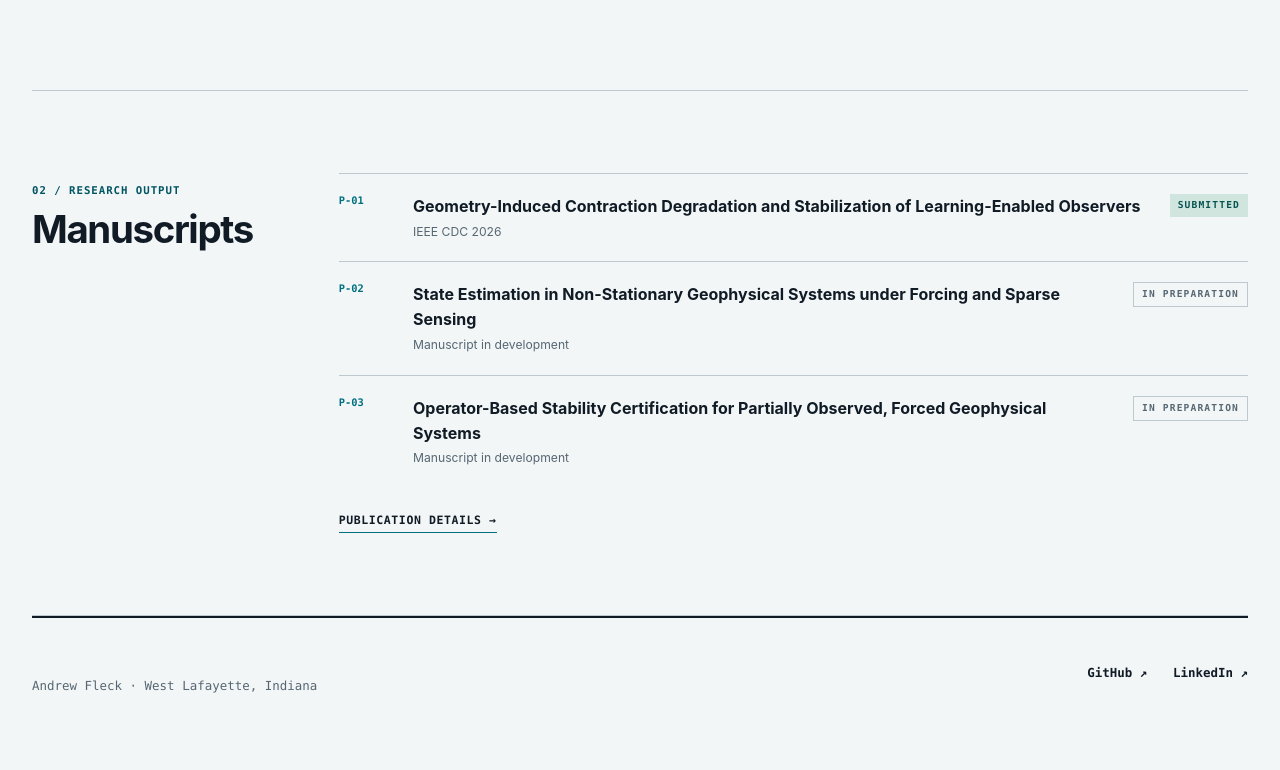
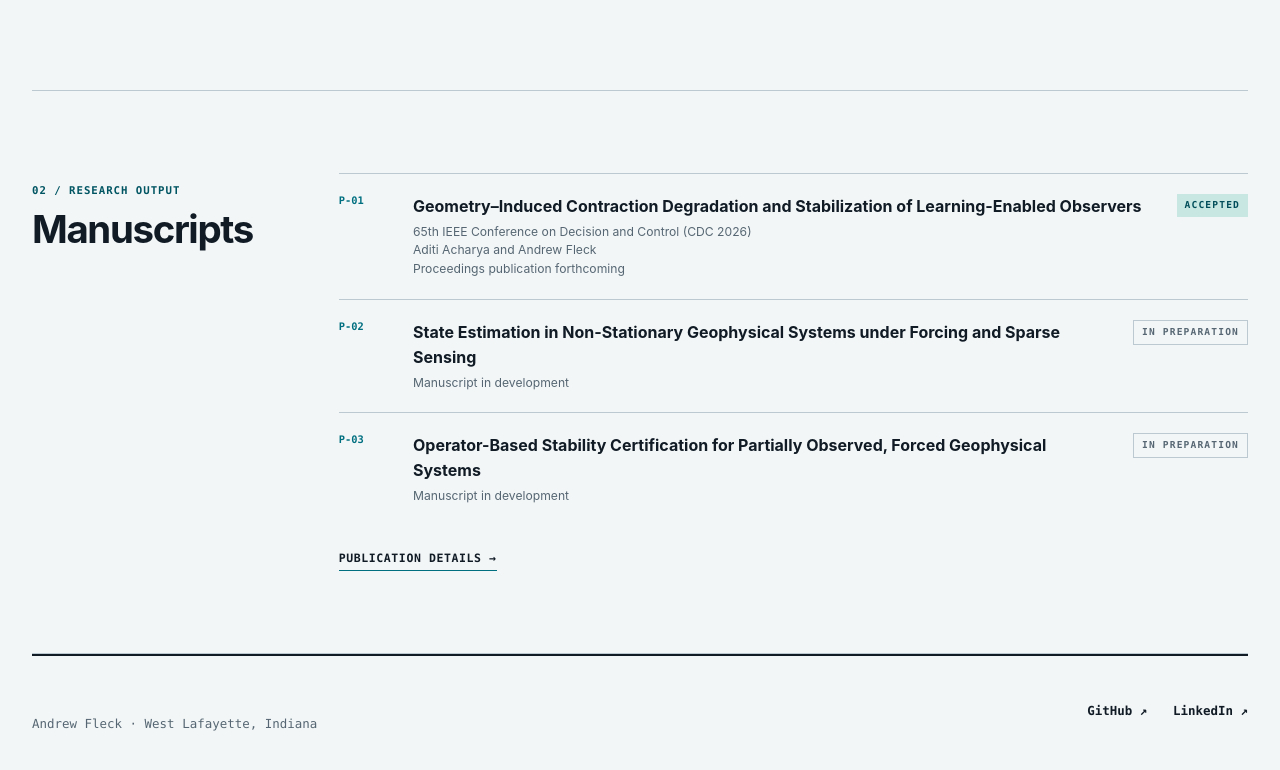
Before and after one commit to afleck18/andrew-fleck-portfolio, a Next.js app: page / in a window 1280 px wide. Shown: the part 1837-2607 px from the top of the page. Built offline with nearby package versions, Linux system fonts and the light colour scheme; no server answers.

Commit message:
Update CDC 2026 paper acceptance

```diff
--- a/app/data.ts
+++ b/app/data.ts
@@ -55,9 +55,19 @@ export const projects = [
 ];
 
 export const publications = [
-  { title: "Geometry-Induced Contraction Degradation and Stabilization of Learning-Enabled Observers", status: "Submitted", detail: "IEEE CDC 2026" },
-  { title: "State Estimation in Non-Stationary Geophysical Systems under Forcing and Sparse Sensing", status: "In preparation", detail: null },
-  { title: "Operator-Based Stability Certification for Partially Observed, Forced Geophysical Systems", status: "In preparation", detail: null },
+  {
+    slug: "geometry-induced-observers",
+    title: "Geometry–Induced Contraction Degradation and Stabilization of Learning-Enabled Observers",
+    authors: "Aditi Acharya and Andrew Fleck",
+    venue: "65th IEEE Conference on Decision and Control (CDC 2026)",
+    status: "Accepted",
+    detail: "Proceedings publication forthcoming",
+    paper: "https://arxiv.org/abs/2608.14925",
+    pdf: "https://arxiv.org/pdf/2608.14925",
+    doi: "https://doi.org/10.48550/arXiv.2608.14925",
+  },
+  { slug: null, title: "State Estimation in Non-Stationary Geophysical Systems under Forcing and Sparse Sensing", authors: null, venue: null, status: "In preparation", detail: null, paper: null, pdf: null, doi: null },
+  { slug: null, title: "Operator-Based Stability Certification for Partially Observed, Forced Geophysical Systems", authors: null, venue: null, status: "In preparation", detail: null, paper: null, pdf: null, doi: null },
 ];
 
 export const capabilities = [
--- a/app/globals.css
+++ b/app/globals.css
@@ -60,3 +60,7 @@ footer{border-top:2px solid var(--ink);font-family:var(--mono)}
 .output-section{padding:82px 0}.output-section h2{font-size:2.4rem}.output-list article{display:grid;grid-template-columns:55px 1fr auto;gap:1.2rem;padding:1.25rem 0;border-top:1px solid var(--line);align-items:start}.output-index{font:700 .65rem var(--mono);color:var(--teal)}.output-list h3{font-size:1rem;margin:0 0 .25rem}.output-list article p{font-size:.76rem;color:var(--muted);margin:0}.output-list>.text-link{display:inline-block;margin-top:1.5rem}
 @media(max-width:950px){.engineering-hero{grid-template-columns:1fr}.hero-console{min-height:360px}.work-heading{grid-template-columns:1fr}.work-grid{grid-template-columns:1fr 1fr}.work-card:last-child{grid-column:1/-1}}
 @media(max-width:700px){.engineering-hero{padding:58px 0}.hero-copy h1{font-size:2.65rem}.bio-strip,.output-section{grid-template-columns:1fr;gap:1.5rem}.work-grid{grid-template-columns:1fr}.work-card:last-child{grid-column:auto}.output-list article{grid-template-columns:42px 1fr}.output-list .status{grid-column:2}}
+
+.accepted{background:#c8e6e2;color:#004d59}.publication-authors{font-weight:650;color:var(--ink)!important}.publication-actions{display:flex;flex-wrap:wrap;align-items:center;gap:1.25rem;margin-top:1.5rem}.publication-actions>a:not(.button){font:700 .72rem var(--mono);text-transform:uppercase;letter-spacing:.04em;color:var(--teal-dark);border-bottom:1px solid var(--teal)}
+.paper-header{padding:70px 0 64px;border-bottom:1px solid var(--line)}.paper-header h1{font-size:clamp(2.3rem,4vw,3.8rem);line-height:1.08;letter-spacing:-.04em;max-width:1000px;margin:0}.paper-authors{font-size:1.05rem;font-weight:650;margin:1.5rem 0 .5rem}.acceptance-note{max-width:790px;color:var(--muted);font-size:1.05rem;margin:0}.paper-layout{display:grid;grid-template-columns:260px 1fr;gap:6vw;padding:64px 0 90px}.paper-layout aside dl{margin:0}.paper-layout aside dl>div{padding:1rem 0;border-top:1px solid var(--line)}.paper-layout aside dt{font:700 .68rem var(--mono);text-transform:uppercase;letter-spacing:.06em;color:var(--teal-dark)}.paper-layout aside dd{margin:.35rem 0 0;font-size:.88rem}.paper-body{max-width:780px}.paper-body section{margin-bottom:3rem}.paper-body h2{font-size:1.65rem;margin-bottom:1.2rem}.paper-body p{line-height:1.75}.citation{padding:1.25rem;border-left:3px solid var(--teal);background:var(--panel)}
+@media(max-width:700px){.paper-header{padding:54px 0}.paper-layout{grid-template-columns:1fr;padding:48px 0 70px}.paper-header h1{font-size:2.25rem}.publication-actions{align-items:flex-start}}
--- a/app/page.tsx
+++ b/app/page.tsx
@@ -21,6 +21,6 @@ export default function Home() {
 
     <section className="work-section"><div className="work-heading"><p className="section-code">01 / HIGHLIGHTED WORK</p><h2>Research implementations</h2><p>Each project is organized around a defined engineering question, an explicit estimation or analysis method, and a validation strategy.</p></div><div className="work-grid">{projects.slice(0,3).map((p,index) => <article className="work-card" key={p.slug}><TechnicalPanel type={index === 0 ? "estimation" : index === 1 ? "dynamics" : "tracking"}/><div className="work-card-body"><p className="project-meta">PROJECT {p.number} · {p.area}</p><h3>{p.title}</h3><p>{p.problem}</p><p className="method"><strong>Method</strong>{p.approach}</p><div className="card-links"><Link href={`/research/#${p.slug}`}>Case study →</Link>{p.repo && <a href={p.repo}>Code ↗</a>}</div></div></article>)}</div></section>
 
-    <section className="output-section"><div><p className="section-code">02 / RESEARCH OUTPUT</p><h2>Manuscripts</h2></div><div className="output-list">{publications.map((p,i) => <article key={p.title}><span className="output-index">P-{String(i+1).padStart(2,"0")}</span><div><h3>{p.title}</h3><p>{p.detail || "Manuscript in development"}</p></div><span className={`status ${p.status === "Submitted" ? "submitted" : "preparation"}`}>{p.status}</span></article>)}<Link className="text-link" href="/publications">Publication details →</Link></div></section>
+    <section className="output-section"><div><p className="section-code">02 / RESEARCH OUTPUT</p><h2>Manuscripts</h2></div><div className="output-list">{publications.map((p,i) => <article key={p.title}><span className="output-index">P-{String(i+1).padStart(2,"0")}</span><div><h3>{p.slug ? <Link href={`/publications/${p.slug}`}>{p.title}</Link> : p.title}</h3><p>{p.venue || "Manuscript in development"}</p>{p.authors && <p>{p.authors}</p>}{p.detail && <p>{p.detail}</p>}</div><span className={`status ${p.status === "Accepted" ? "accepted" : "preparation"}`}>{p.status}</span></article>)}<Link className="text-link" href="/publications">Publication details →</Link></div></section>
   </Shell>;
 }
--- a/app/publications/page.tsx
+++ b/app/publications/page.tsx
@@ -1,4 +1,5 @@
+import Link from "next/link";
 import { Eyebrow, Shell } from "../components";
 import { publications } from "../data";
-export const metadata = { title: "Publications" };
-export default function Publications() { return <Shell><section className="page-intro"><Eyebrow>Publications & manuscripts</Eyebrow><h1>Work in progress, labeled precisely.</h1><p>Status reflects the current stage of each manuscript. Links will be added only when public artifacts are available.</p></section><section className="publication-list">{publications.map((p,i) => <article key={p.title}><span className="pub-number">0{i+1}</span><div><span className={`status ${p.status === "Submitted" ? "submitted" : "preparation"}`}>{p.status}</span><h2>{p.title}</h2>{p.detail && <p>{p.detail}</p>}<div className="artifact-slots" aria-label="Unavailable publication artifacts"><span>PDF — pending</span><span>Code — pending</span><span>Citation — pending</span></div></div></article>)}</section><aside className="honesty-note"><strong>Artifact policy</strong><p>No abstract, author list, results, or publication links are shown until an approved public version exists.</p></aside></Shell>; }
+export const metadata = { title: "Publications", description: "Accepted and in-progress research by Andrew Fleck in state estimation and dynamical systems." };
+export default function Publications() { return <Shell><section className="page-intro"><Eyebrow>Publications & manuscripts</Eyebrow><h1>Research output</h1><p>Acceptance and manuscript status are reported separately from the availability of proceedings versions.</p></section><section className="publication-list">{publications.map((p,i) => <article key={p.title}><span className="pub-number">0{i+1}</span><div><span className={`status ${p.status === "Accepted" ? "accepted" : "preparation"}`}>{p.status}</span><h2>{p.slug ? <Link href={`/publications/${p.slug}`}>{p.title}</Link> : p.title}</h2>{p.authors && <p className="publication-authors">{p.authors}</p>}{p.venue && <p>{p.venue}</p>}{p.detail && <p>{p.detail}</p>}{p.paper ? <div className="publication-actions"><a href={p.paper} target="_blank" rel="noopener noreferrer" aria-label="View the paper on arXiv">Paper ↗</a><a href={p.pdf!} target="_blank" rel="noopener noreferrer" aria-label="Download the arXiv PDF">arXiv PDF ↗</a><Link href={`/publications/${p.slug}`}>Details →</Link></div> : <div className="artifact-slots" aria-label="Unavailable publication artifacts"><span>Paper — forthcoming</span><span>Citation — forthcoming</span></div>}</div></article>)}</section></Shell>; }
--- a/app/sitemap.ts
+++ b/app/sitemap.ts
@@ -1,3 +1,3 @@
 import type { MetadataRoute } from "next";
 export const dynamic = "force-static";
-export default function sitemap(): MetadataRoute.Sitemap { const base=process.env.NEXT_PUBLIC_SITE_URL||"https://afleck18.github.io/andrew-fleck-portfolio"; return ["","/research","/publications","/about"].map(path=>({url:`${base}${path}`,lastModified:new Date(),changeFrequency:"monthly" as const,priority:path?0.8:1})); }
+export default function sitemap(): MetadataRoute.Sitemap { const base=process.env.NEXT_PUBLIC_SITE_URL||"https://afleck18.github.io/andrew-fleck-portfolio"; return ["","/research","/publications","/publications/geometry-induced-observers","/about"].map(path=>({url:`${base}${path}`,lastModified:new Date(),changeFrequency:"monthly" as const,priority:path?0.8:1})); }
```
Also changed, not shown: app/publications/geometry-induced-observers/page.tsx (added, +15 -0 lines), 1 other file (tests, documents, lock files or other folders).
